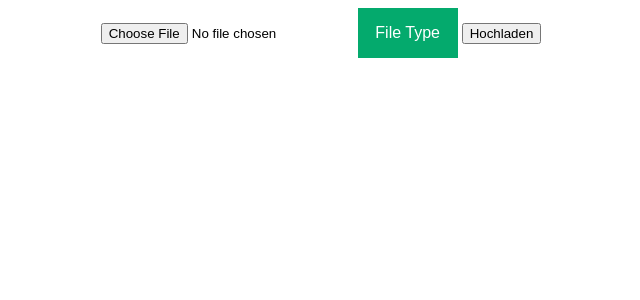
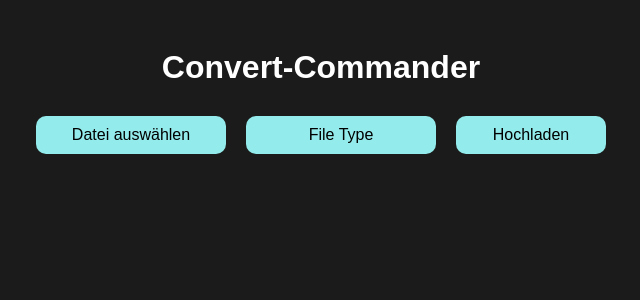
Before and after one commit to Benzauber/convert-commander-dev, a Flask app: page / in a window 1280 px wide. Shown: the top 300 px of the page, without its empty margins (319-959 px from the left). Run offline with Flask 3, Linux system fonts and the light colour scheme; parts of the project's set-up code (start-up, migrations or seed data) failed here and were passed over.

Commit message:
Neues Designe und div. Bug behoben

```diff
--- a/index.py
+++ b/index.py
@@ -16,7 +16,7 @@ def download_file(filepath, global_filetest):
     filename = os.path.splitext(os.path.basename(filepath))[0]
     filethepath = f'/home/ben/convert-commander/test/pdfs/{filename}.{global_filetest}'
     try:
-        print(filethepath)
+        print(f"Bereit zum Download: {filethepath}")
         return send_file(filethepath, as_attachment=True)
     except Exception as e:
         return str(e)
@@ -36,13 +36,14 @@ def index():
         if file and global_filetest is not None:
             filepath = os.path.join(app.config['UPLOAD_FOLDER'], file.filename)
             file.save(filepath)
+            # Aufruf des externen Moduls mit dem Dateipfad und dem Dateityp
             text.start(filepath, global_filetest)
 
-            # Hier umleiten zur Download-Route
+            # Umleitung zur Download-Route
             return redirect(url_for('download', filename=file.filename))
 
         elif file:
-            return redirect(url_for('index', status='Datei hochgeladen, aber filetest nicht verfügbar'))
+            return redirect(url_for('index', status='Datei hochgeladen, aber Dateityp nicht ausgewählt'))
 
     return render_template('index.html', status=request.args.get('status'))
 
@@ -61,4 +62,4 @@ def empfange_daten():
     return jsonify({"status": "erfolgreich empfangen", "message": "Bitte laden Sie jetzt eine Datei hoch"})
 
 if __name__ == '__main__':
-    app.run(debug=True, host= "192.168.1.94")
+    app.run(debug=True, host="192.168.1.94")
--- a/static/script.js
+++ b/static/script.js
@@ -17,8 +17,8 @@ function filterFunction(dropdownClass) {
 
     // Dann nur die Elemente filtern, die der Suchabfrage entsprechen
     pElements.forEach(function (item) {
-        const textValue = item.textContent || item.innerText;
-        if (textValue.toLowerCase().indexOf(filter) == -1) {
+        const textValue = item.textContent.toLowerCase(); // Verwenden nur von textContent für bessere Kompatibilität
+        if (textValue.indexOf(filter) == -1) {
             item.style.display = "none";
         } else {
             item.style.display = "flex";
@@ -47,7 +47,6 @@ function setFileFunction(name, filename) {
   }
 
   return [value, valuename];
-
 }
 
 document.getElementById('fileInput').addEventListener('change', function(event) {
@@ -93,20 +92,28 @@ function meineFunktion(name) {
   }
 }
 
-function sendData(){
+function sendData() {
   document.getElementById("submitButton").value = "Wird gesendet...";
   fetch('/empfange_daten', {
-
     method: 'POST',
     headers: {
         'Content-Type': 'application/json',
-
     },
     body: JSON.stringify({ daten: valuename })
-
   })
   .then(response => response.json())
   .then(data => console.log('Erfolg:', data))
   .catch((error) => console.error('Fehler:', error));
   console.log(value);
 }
+
+function updateFileName() {
+  const fileInput = document.getElementById('fileInput');
+  const fileLabel = document.getElementById('fileLabel');
+
+  if (fileInput.files.length > 0) {
+      fileLabel.textContent = fileInput.files[0].name;
+  } else {
+      fileLabel.textContent = 'Datei auswählen';
+  }
+}
--- a/static/style.css
+++ b/static/style.css
@@ -1,49 +1,102 @@
-.main{
-    justify-items: center;
-
-}
-.dropbtn1, .dropbtn2 {
-    background-color: #04AA6D;
+body {
+  background-color: #1B1B1B;
   color: white;
-    padding: 16px;
-    font-size: 16px;
-    border: none;
-    text-align: center;
-    width: 100px;
-    height: inherit;
+  font-family: Arial, sans-serif;
 }
 
-  .dropdown1, .dropdown2 {
-    position: relative;
-    display: inline-block;
+.main {
+  display: flex;
+  flex-direction: column;
+  align-items: center;
+  padding: 20px;
 }
 
-  .dropdown-content1, .dropdown-content2{
+h1 {
+  margin-bottom: 30px;
+}
+
+.button-container {
+  display: flex;
+  justify-content: center;
+  align-items: flex-start;
+  gap: 20px;
+}
+
+.button-wrapper {
+  display: flex;
+  flex-direction: column;
+}
+
+.buttons {
+  display: inline-block;
+  padding: 10px 20px;
+  background-color: #94EBEB;
+  border: none;
+  border-radius: 10px;
+  color: black;
+  cursor: pointer;
+  font-size: 16px;
+  min-width: 150px;
+  text-align: center;
+  white-space: nowrap;
+  overflow: hidden;
+  text-overflow: ellipsis;
+}
+
+.dropdown2 {
+  position: relative;
+  border-bottom-left-radius: 10px;
+  border-bottom-right-radius: 10px;
+}
+
+.dropdown-content2 {
   display: none;
   position: absolute;
+  top: 100%;
+  left: 0;
   background-color: #f1f1f1;
-    min-width: 160px;
+
   box-shadow: 0px 8px 16px 0px rgba(0,0,0,0.2);
   z-index: 1;
   flex-wrap: wrap;
 }
 
-  .dropdown-content1 p, .dropdown-content2 p {
+.dropdown-content2 p {
   color: black;
   padding: 12px 16px;
-    margin: 2px 2px 2px 2px;
+  margin: 2px;
   text-decoration: none;
   display: block;
 }
 
-  .dropdown-content1 p:hover {background-color: #ddd;}
+.dropdown-content2 p:hover {
+  background-color: #ddd;
+}
 
-  .dropdown1:hover .dropdown-content1 {display: flex;}
+.dropdown2:hover .dropdown-content2 {
+  display: flex;
 
-  .dropdown1:hover .dropbtn1 {background-color: #3e8e41;}
+}
+#file{
+  border-radius: 10px;
 
-  .dropdown-content2 p:hover {background-color: #ddd;}
+  transition: all 0.3s;
 
-  .dropdown2:hover .dropdown-content2 {display: flex;}
+}
+#file:hover {
+  border-bottom-left-radius: 0px;
+  border-bottom-right-radius: 0px;
+}
 
-  .dropdown2:hover .dropbtn2 {background-color: #3e8e41;}
+
+
+#fileInput {
+  display: none;
+}
+
+.suche {
+  width: 100%;
+  padding: 8px;
+  box-sizing: border-box;
+  margin-bottom: 8px;
+}
--- a/templates/index.html
+++ b/templates/index.html
@@ -1,5 +1,5 @@
 <!DOCTYPE html>
-<html lang="en">
+<html lang="de">
 <head>
     <meta charset="UTF-8">
     <meta name="viewport" content="width=device-width, initial-scale=1.0">
@@ -8,15 +8,16 @@
 </head>
 <body>
     <div class="main">
-        <!-- Hier wurde der div in ein form-Tag geändert -->
-        <form action="/" method="post" enctype="multipart/form-data">
-            <input type="file" name="file" id="fileInput" required>
+        <h1>Convert-Commander</h1>
+        <div class="button-container">
+            <div class="button-wrapper">
+                <form action="/" method="post" enctype="multipart/form-data">
+                <label class="buttons" for="fileInput" id="fileLabel">Datei auswählen</label>
+                <input type="file" name="file" id="fileInput" required onchange="updateFileName()">
+            </div>
 
-
-
-            <!-- Zweites Dropdown -->
-            <div class="dropdown2" onmouseover="meineFunktion()">
-                <button class="dropbtn2">File Type</button>
+            <div class="button-wrapper dropdown2" onmouseover="meineFunktion()">
+                <div class="buttons dropbtn2" onclick="event.preventDefault(); meineFunktion()" id="file">File Type</div>
                 <div class="dropdown-content2">
                     <input class="suche" type="text" onkeyup="filterFunction('dropdown-content2')" placeholder="Suche...">
                     <p class="text" onclick="setFileFunction('text', 'txt')">txt</p>
@@ -25,30 +26,25 @@
                     <p class="text" onclick="setFileFunction('text', 'htm')">htm</p>
                     <p class="text" onclick="setFileFunction('text', 'doc')">doc</p>
                     <p class="text" onclick="setFileFunction('text', 'docx')">docx</p>
-
                     <p class="ppt" onclick="setFileFunction('ppt', 'pptx')">pptx</p>
                     <p class="ppt" onclick="setFileFunction('ppt', 'ppt')">ppt</p>
                     <p class="ppt" onclick="setFileFunction('ppt', 'odp')">odp</p>
-
                     <p class="exel" onclick="setFileFunction('exel', 'xls')">xls</p>
                     <p class="exel" onclick="setFileFunction('exel', 'xlsx')">xlsx</p>
                     <p class="exel" onclick="setFileFunction('exel', 'ods')">ods</p>
                 </div>
             </div>
 
-            <!-- Hochladen-Button -->
-            <input type="submit" value="Hochladen" id="submitButton" onclick="sendData()">
-        </form>
+            <div class="button-wrapper">
+                <input class="buttons" type="submit" value="Hochladen" id="submitButton" onclick="sendData()">
+            </div>
+        </div>
     </div>
-
-    <!-- Statusanzeige -->
     <p id="upload-status">
-        <!-- Der Status wird hier angezeigt -->
         {% if status %}
             {{ status }}
         {% endif %}
     </p>
-
     <script src="{{ url_for('static', filename='script.js') }}"></script>
 </body>
 </html>
--- /dev/null
+++ b/uploads/TESTben.txt
@@ -0,0 +1,2 @@
+das isch e test
+ääöööüüüüèèéàà/&/&/&/"/)*&//&)*/ç/ç/)/ç&/
```
Also changed, not shown: uploads/Menuplan33 (1)(4)(1)(1)(1).txt (added, +31 -0 lines), uploads/Menuplan33 (1)(4)(1)(1).txt (added, +31 -0 lines), uploads/Menuplan33 (1)(4)(1).txt (added, +31 -0 lines), uploads/Menuplan33 (1)(4).txt (added, +31 -0 lines), uploads/Menuplan33 (1).txt (added, +31 -0 lines), uploads/TESTben.html (added, +18 -0 lines), 6 other files. Lines whose indentation alone changed are shown as unchanged.
